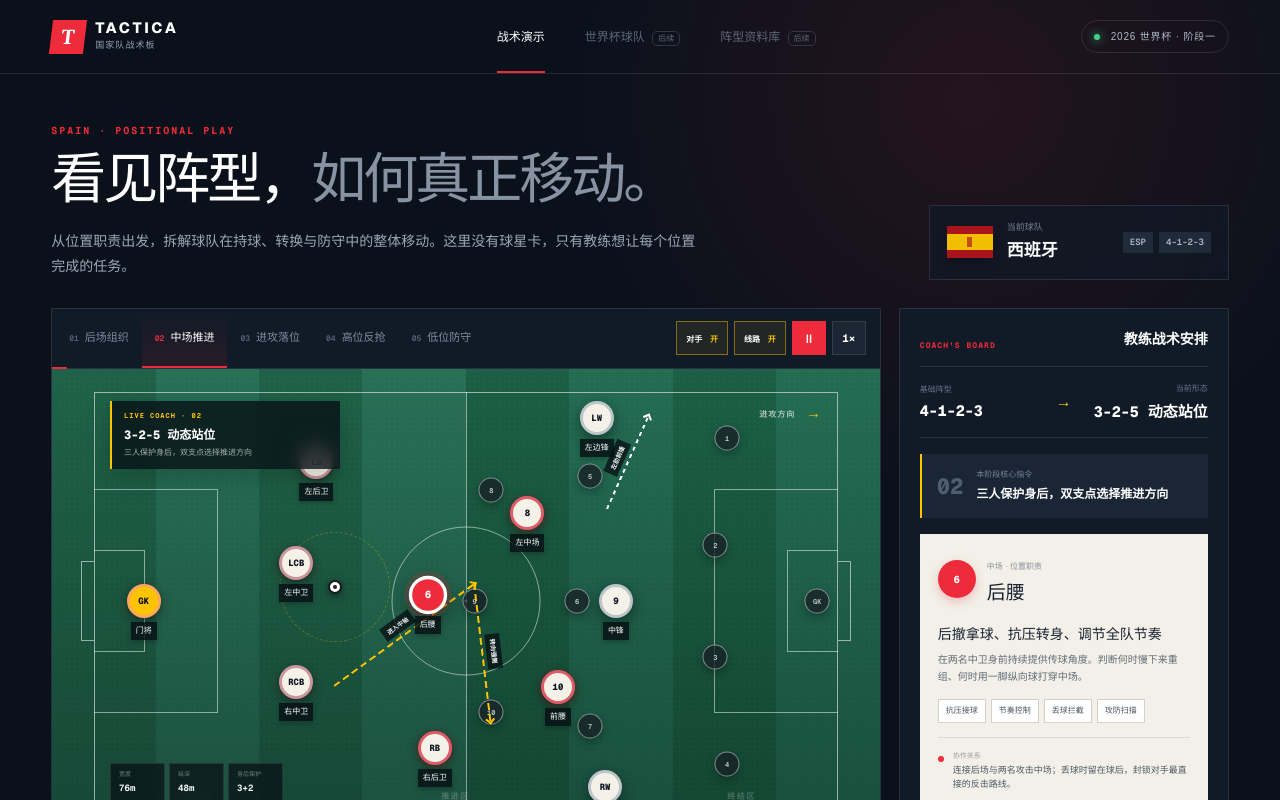
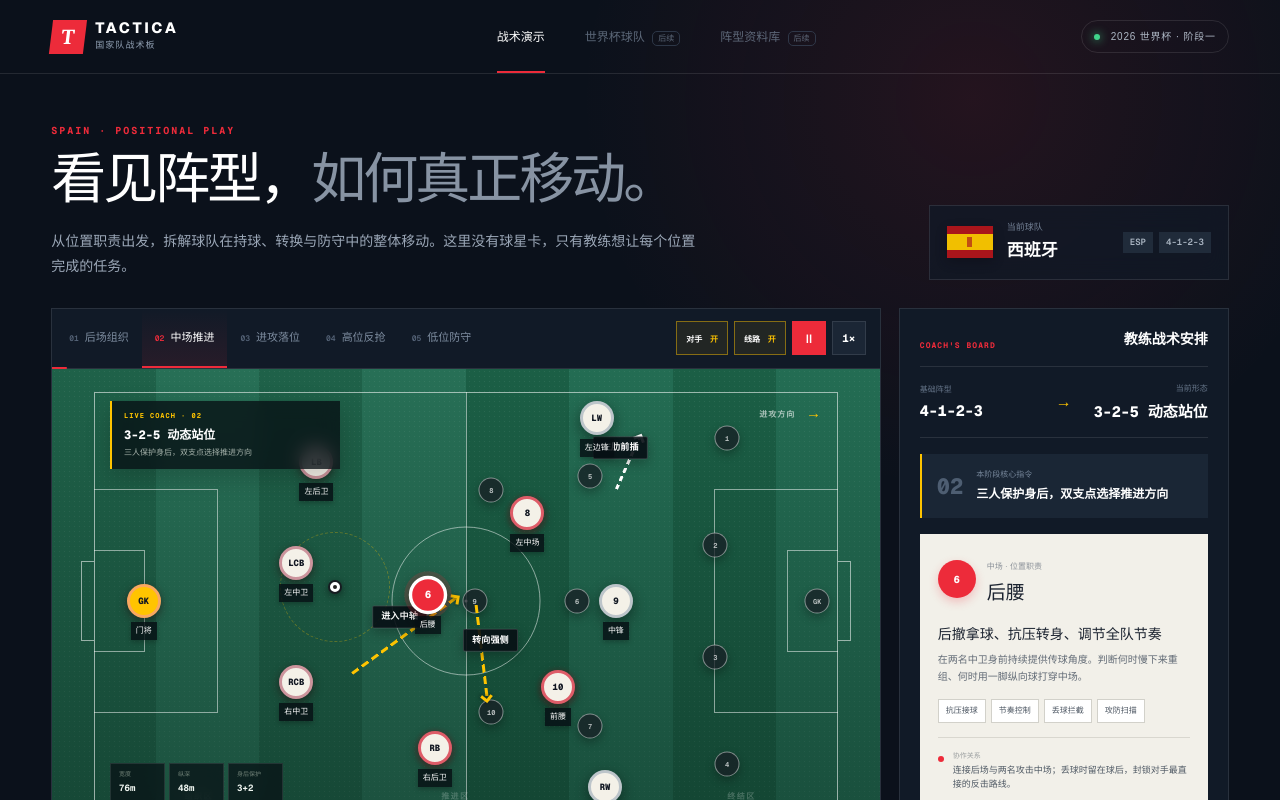
Before and after one commit to civaapple-alt/spainagent, a Next.js app: page / in a window 1280 px wide. Shown: the top 800 px of the page. Built offline with nearby package versions, Linux system fonts and the light colour scheme.

Commit message:
Improve tactical line readability

```diff
--- a/app/globals.css
+++ b/app/globals.css
@@ -103,13 +103,14 @@ button { color: inherit; }
 
 .opponent-node { position: absolute; z-index: 3; width: 25px; height: 25px; display: grid; place-items: center; border-radius: 50%; transform: translate(-50%,-50%); background: rgba(24,31,38,.76); border: 1px solid rgba(255,255,255,.45); box-shadow: 0 4px 10px rgba(0,0,0,.28); transition: left .9s cubic-bezier(.2,.8,.2,1), top .9s cubic-bezier(.2,.8,.2,1); pointer-events: none; }
 .opponent-node span { color: rgba(255,255,255,.68); font: 700 7px var(--font-geist-mono); }
-.tactical-line { position: absolute; z-index: 4; height: 2px; transform-origin: left center; pointer-events: none; }
-.tactical-line::after { content: ""; position: absolute; right: -1px; top: 50%; width: 7px; height: 7px; border-top: 2px solid currentColor; border-right: 2px solid currentColor; transform: translateY(-50%) rotate(45deg); }
-.tactical-line > span { position: absolute; left: 50%; bottom: 5px; padding: 3px 5px; transform: translateX(-50%); background: rgba(7,15,20,.76); color: white; font: 600 6px var(--font-geist-mono); letter-spacing: .04em; white-space: nowrap; }
-.tactical-line.pass { color: var(--yellow); background: repeating-linear-gradient(90deg, currentColor 0 7px, transparent 7px 11px); }
-.tactical-line.run { color: white; background: repeating-linear-gradient(90deg, currentColor 0 4px, transparent 4px 8px); }
-.tactical-line.press { color: #ff4654; background: currentColor; box-shadow: 0 0 7px rgba(237,43,58,.65); }
-.tactical-line.cover { color: #66d7c1; background: repeating-linear-gradient(90deg, currentColor 0 2px, transparent 2px 6px); }
+.tactical-line { position: absolute; z-index: 4; height: 2px; transform: rotate(var(--line-angle)); transform-origin: left center; pointer-events: none; }
+.tactical-stroke { position: absolute; left: var(--line-start); right: var(--line-end); top: 0; height: 3px; color: inherit; }
+.tactical-stroke::after { content: ""; position: absolute; right: -1px; top: 50%; width: 9px; height: 9px; border-top: 3px solid currentColor; border-right: 3px solid currentColor; transform: translateY(-50%) rotate(45deg); filter: drop-shadow(0 1px 2px rgba(0,0,0,.55)); }
+.tactical-line > span { position: absolute; z-index: 2; left: 50%; bottom: 9px; max-width: 170px; padding: 5px 8px; transform: translateX(-50%) rotate(var(--line-counter-angle)); transform-origin: center bottom; border: 1px solid rgba(255,255,255,.16); border-radius: 2px; background: rgba(7,15,20,.9); box-shadow: 0 4px 12px rgba(0,0,0,.26); color: white; font: 700 9px/1.2 var(--font-geist-mono); letter-spacing: .02em; text-align: center; white-space: nowrap; }
+.tactical-line.pass { color: var(--yellow); }.tactical-line.pass .tactical-stroke { background: repeating-linear-gradient(90deg, currentColor 0 8px, transparent 8px 12px); }
+.tactical-line.run { color: white; }.tactical-line.run .tactical-stroke { background: repeating-linear-gradient(90deg, currentColor 0 5px, transparent 5px 9px); }
+.tactical-line.press { color: #ff4654; }.tactical-line.press .tactical-stroke { background: currentColor; box-shadow: 0 0 8px rgba(237,43,58,.65); }
+.tactical-line.cover { color: #66d7c1; }.tactical-line.cover .tactical-stroke { background: repeating-linear-gradient(90deg, currentColor 0 3px, transparent 3px 7px); }
 
 .player-node { position: absolute; z-index: 5; border: 0; background: transparent; transform: translate(-50%, -50%); transition: left .9s cubic-bezier(.2,.8,.2,1), top .9s cubic-bezier(.2,.8,.2,1), filter .25s; cursor: pointer; padding: 0; }
 .player-disc { width: 34px; height: 34px; display: grid; place-items: center; border-radius: 50%; background: #f4f1e8; color: #111722; border: 3px solid #bdc5ca; box-shadow: 0 5px 14px rgba(2,9,7,.45); font: 800 9px var(--font-geist-mono); transition: .25s; }
@@ -164,7 +165,7 @@ footer strong { color:#9ca8b7; letter-spacing:.18em; margin-right:12px; } footer
   .workspace { grid-template-columns:1fr; }.analysis-panel { display:grid; grid-template-columns:1fr 1fr; gap:16px; }.panel-heading,.shape-card { grid-column:1 / -1; }.coach-note { margin:0; }.role-card { grid-row:3 / span 2; }.formation-family { margin:0; }.principles { grid-template-columns:1fr 1fr; }
 }
 @media (max-width: 760px) {
-  .topbar { padding:0 18px; }.main-nav { display:none; }.edition { padding:7px 9px; font-size:8px; }.hero { padding:38px 18px 22px; display:block; }.hero h1 { font-size:40px; }.team-card { margin-top:26px; min-width:0; }.workspace { padding:0 12px 50px; }.board-toolbar { height:auto; min-height:58px; }.phase-tabs { max-width:calc(100vw - 170px); }.phase-tab { padding:0 10px; }.layer-button { display:none; }.pitch { min-height:0; aspect-ratio:1.45 / 1; }.live-coach { top:6%; left:6%; width:40%; padding:7px 8px; }.live-coach small { display:none; }.pitch-metrics { left:6%; bottom:6%; }.pitch-metrics span { min-width:0; padding:4px 6px; }.pitch-metrics span:nth-child(2) { display:none; }.opponent-node { width:19px; height:19px; }.opponent-node span { font-size:6px; }.tactical-line > span { display:none; }.player-disc { width:29px; height:29px; border-width:2px; }.player-label { top:32px; font-size:7px; }.focus-halo { width:72px; height:72px; }.phase-progress { grid-template-columns:1fr; gap:15px; }.pitch-legend { grid-column:1; justify-content:flex-start; margin-top:-8px; }.analysis-panel { display:block; padding:16px; }.coach-note { margin:15px 0; }.role-card { margin-top:15px; }.formation-family { margin-top:18px; }.principles { padding:52px 18px; grid-template-columns:1fr; gap:28px; } footer { margin:0 18px; padding-left:0; padding-right:0; display:block; line-height:1.8; } footer p { margin-top:8px; }
+  .topbar { padding:0 18px; }.main-nav { display:none; }.edition { padding:7px 9px; font-size:8px; }.hero { padding:38px 18px 22px; display:block; }.hero h1 { font-size:40px; }.team-card { margin-top:26px; min-width:0; }.workspace { padding:0 12px 50px; }.board-toolbar { height:auto; min-height:58px; }.phase-tabs { max-width:calc(100vw - 170px); }.phase-tab { padding:0 10px; }.layer-button { display:none; }.pitch { min-height:0; aspect-ratio:1.45 / 1; }.live-coach { top:6%; left:6%; width:40%; padding:7px 8px; }.live-coach small { display:none; }.pitch-metrics { left:6%; bottom:6%; }.pitch-metrics span { min-width:0; padding:4px 6px; }.pitch-metrics span:nth-child(2) { display:none; }.opponent-node { width:19px; height:19px; }.opponent-node span { font-size:6px; }.tactical-line > span { bottom:7px; padding:3px 5px; font-size:7px; }.player-disc { width:29px; height:29px; border-width:2px; }.player-label { top:32px; font-size:7px; }.focus-halo { width:72px; height:72px; }.phase-progress { grid-template-columns:1fr; gap:15px; }.pitch-legend { grid-column:1; justify-content:flex-start; margin-top:-8px; }.analysis-panel { display:block; padding:16px; }.coach-note { margin:15px 0; }.role-card { margin-top:15px; }.formation-family { margin-top:18px; }.principles { padding:52px 18px; grid-template-columns:1fr; gap:28px; } footer { margin:0 18px; padding-left:0; padding-right:0; display:block; line-height:1.8; } footer p { margin-top:8px; }
 }
 @media (prefers-reduced-motion: reduce) {
   *, *::before, *::after { scroll-behavior:auto!important; animation-duration:.01ms!important; animation-iteration-count:1!important; transition-duration:.01ms!important; }
--- a/app/tactics-lab.tsx
+++ b/app/tactics-lab.tsx
@@ -1,6 +1,6 @@
 "use client";
 
-import { useEffect, useMemo, useState } from "react";
+import { useEffect, useMemo, useState, type CSSProperties } from "react";
 
 type RoleId =
   | "gk"
@@ -315,12 +315,16 @@ export function TacticsLab() {
     const to = line.to === "ball" ? phase.ball : phase.positions[line.to];
     const dx = to.x - from.x;
     const dy = (to.y - from.y) / 1.78;
+    const angle = Math.atan2(dy, dx) * 180 / Math.PI;
     return {
       left: `${from.x}%`,
       top: `${from.y}%`,
       width: `${Math.sqrt(dx * dx + dy * dy)}%`,
-      transform: `rotate(${Math.atan2(dy, dx) * 180 / Math.PI}deg)`,
-    };
+      "--line-angle": `${angle}deg`,
+      "--line-counter-angle": `${-angle}deg`,
+      "--line-start": line.from === "ball" ? "12px" : "clamp(17px, 2vw, 22px)",
+      "--line-end": line.to === "ball" ? "12px" : "clamp(17px, 2vw, 22px)",
+    } as CSSProperties;
   };
 
   return (
@@ -435,6 +439,7 @@ export function TacticsLab() {
                 style={getLineStyle(line)}
                 aria-hidden="true"
               >
+                <i className="tactical-stroke" />
                 <span>{line.label}</span>
               </div>
             ))}
```
